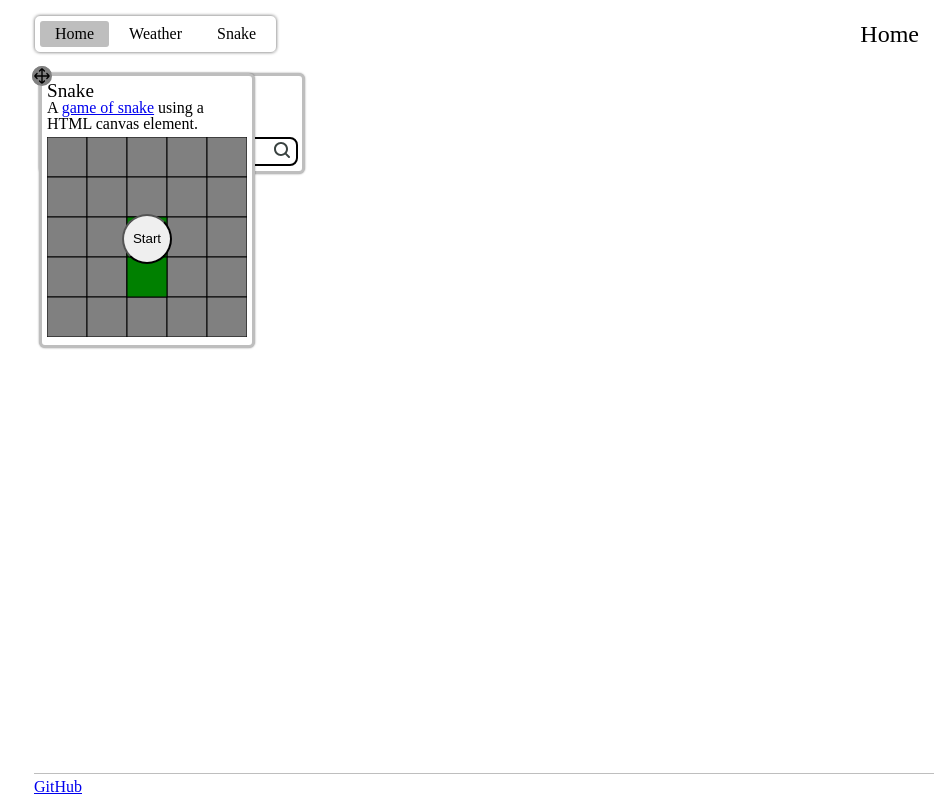
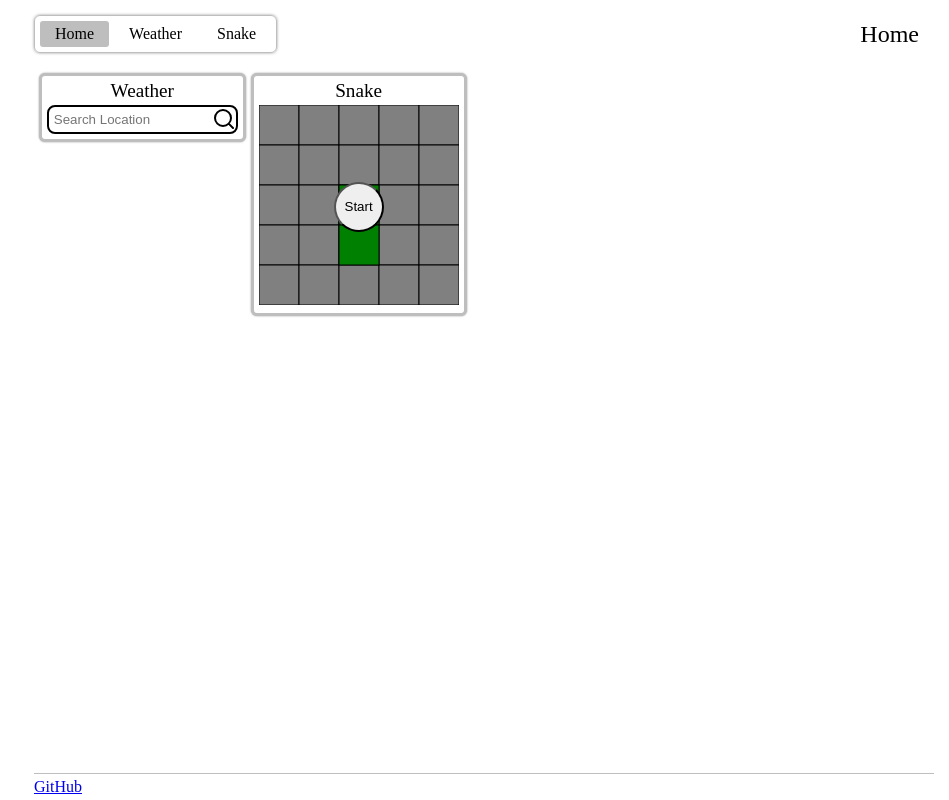
Before and after one commit to Imad-C/imads-demos, a SvelteKit app: page / in a window 1280 px wide. Shown: the whole page, without its empty margins (156-1105 px from the left). Built offline with nearby package versions, Linux system fonts and the light colour scheme.

Commit message:
Make draggable a prop instead of default

```diff
--- a/src/components/Card.svelte
+++ b/src/components/Card.svelte
@@ -4,26 +4,31 @@
 	let {
 		content,
 		title,
-		top = '0px',
-		left = '0px',
+		draggable = false,
+		draggableConfig = { top: '0px', left: '0px' },
 		minWidth = '0px'
 	}: {
 		content: Snippet;
 		title?: string;
-		top?: string;
-		left?: string;
+		draggable?: boolean;
+		draggableConfig?: draggableConfig;
 		minWidth?: string;
 	} = $props();
 
+	interface draggableConfig {
+		top: string;
+		left: string;
+	}
+
 	let container: HTMLDivElement;
-	let dragger: HTMLImageElement;
+	let dragger = $state<HTMLImageElement>();
 	let pos1 = 0;
 	let pos2 = 0;
 	let pos3 = 0;
 	let pos4 = 0;
 
 	onMount(() => {
-		dragger.onmousedown = dragMouseDown;
+		if (dragger) dragger.onmousedown = dragMouseDown;
 	});
 
 	function dragMouseDown(e: MouseEvent) {
@@ -51,19 +56,28 @@
 		document.onmousemove = null;
 		console.log('closeDragElement');
 	}
+
+	function getDraggableStyles() {
+		if (draggable)
+			return `position: absolute; top: ${draggableConfig?.top}; left: ${draggableConfig?.left};`;
+		return '';
+	}
 </script>
 
 <div
 	class="container"
 	bind:this={container}
-	style={`top: ${top}; left: ${left}; min-width: ${minWidth}`}
+	style={`${getDraggableStyles()} min-width: ${minWidth}`}
 >
+	{#if draggable}
 		<img
 			src="/drag.svg"
 			alt="An icon to indicate a draggable UI element."
 			class="dragger"
 			bind:this={dragger}
 		/>
+	{/if}
+
 	<p class="title">{title}</p>
 	<div class="content">
 		{@render content()}
@@ -72,7 +86,6 @@
 
 <style>
 	.container {
-		position: absolute;
 		border: solid var(--colour-silver) 3px;
 		border-radius: var(--border-radius-medium);
 		box-shadow: 0 0 2px rgba(0, 0, 0, 0.4);
@@ -95,8 +108,9 @@
 	}
 
 	.title {
+		text-align: center;
 		font-size: 1.2rem;
-		/* border-bottom: solid 1px var(--colour-silver); */
+		margin-bottom: var(--spacing-small);
 	}
 
 	.content {
--- a/src/components/Search.svelte
+++ b/src/components/Search.svelte
@@ -2,67 +2,45 @@
 	let {
 		value = $bindable(),
 		handler,
-		width = '15rem'
+		width = '100%'
 	}: { value: string; handler: (event: MouseEvent) => void; width?: string } = $props();
 </script>
 
-<div class="search-container" style="width: {width};">
-	<input bind:value id="search" placeholder="Search Location" />
-	<button onclick={handler} aria-label="search">
-		<svg
-			version="1.0"
-			id="Layer_1"
-			xmlns="http://www.w3.org/2000/svg"
-			xmlns:xlink="http://www.w3.org/1999/xlink"
-			width="16px"
-			height="16px"
-			viewBox="0 0 64.00 64.00"
-			enable-background="new 0 0 64 64"
-			xml:space="preserve"
-			fill="#000000"
-			stroke="#000000"
-			stroke-width="0.00064"
-			transform="matrix(1, 0, 0, 1, 0, 0)"
-			><g id="SVGRepo_bgCarrier" stroke-width="0"></g><g
-				id="SVGRepo_tracerCarrier"
-				stroke-linecap="round"
-				stroke-linejoin="round"
-				stroke="#CCCCCC"
-				stroke-width="1.024"
-			></g><g id="SVGRepo_iconCarrier">
-				<g>
-					<g>
-						<path
-							fill="#394240"
-							d="M62.828,57.172L50.402,44.746C53.902,40.07,56,34.289,56,28C56,12.535,43.465,0,28,0S0,12.535,0,28 s12.535,28,28,28c6.289,0,12.074-2.098,16.75-5.598l12.422,12.426c1.562,1.562,4.094,1.562,5.656,0S64.391,58.734,62.828,57.172z M28,48C16.953,48,8,39.047,8,28S16.953,8,28,8s20,8.953,20,20S39.047,48,28,48z"
-						></path>
-					</g>
-				</g>
-			</g></svg
-		></button
-	>
+<div class="search-container">
+	<input
+		bind:value
+		id="search"
+		class="search"
+		style="width: {width};"
+		placeholder="Search Location"
+	/>
+	<button onclick={handler} aria-label="search" class="button">
+		<img src="/search.svg" alt="A magnifying glass indicating a search button." width="20" />
+	</button>
 </div>
 
 <style>
 	.search-container {
 		display: flex;
+		position: relative;
 	}
 
-	#search {
+	.search {
 		border-radius: 8px;
 		padding: 0.3rem;
-		width: 15rem;
 		border: 2px solid black;
 	}
 
-	button {
+	.button {
+		position: absolute;
+		right: 2%;
+		top: 15%;
 		padding: 0;
 		background: none;
 		border: none;
-		margin-left: -1.5rem;
 	}
 
-	button:hover {
+	.button:hover {
 		cursor: pointer;
 	}
 </style>
--- a/src/routes/+page.svelte
+++ b/src/routes/+page.svelte
@@ -13,21 +13,21 @@
 </script>
 
 <div class="container" bind:this={container}>
-	<Card title="Weather" top="0" left="0" minWidth="250px">
+	<Card title="Weather">
 		{#snippet content()}
-			<p class="card-text">
+			<!-- <p class="card-text">
 				A <a href="/weather">weather app</a> using the
 				<a href="https://www.visualcrossing.com/">Visual Crossing</a> API.
-			</p>
-			<Search bind:value={weatherSearchValue} handler={weatherRedirect} width="97%" />
+			</p> -->
+			<Search bind:value={weatherSearchValue} handler={weatherRedirect} />
 		{/snippet}
 	</Card>
 
-	<Card title="Snake" top="0" left="0">
+	<Card title="Snake">
 		{#snippet content()}
-			<p class="card-text">
+			<!-- <p class="card-text">
 				A <a href="/snake">game of snake</a> using a HTML canvas element.
-			</p>
+			</p> -->
 
 			<Snake gridSquares={5} canvasWidth={200} canvasHeight={200} />
 		{/snippet}
@@ -36,7 +36,10 @@
 
 <style>
 	.container {
-		position: relative;
+		display: flex;
+		gap: var(--spacing-small);
+		justify-content: start;
+		align-items: start;
 	}
 
 	.card-text {
--- a/src/routes/weather/+page.svelte
+++ b/src/routes/weather/+page.svelte
@@ -46,7 +46,7 @@
 </script>
 
 <div class="search">
-	<Search bind:value={location} handler={() => fetchWeather(location || '')} />
+	<Search bind:value={location} handler={() => fetchWeather(location || '')} width="300px" />
 </div>
 
 {#if locationWeatherError}
```
Also changed, not shown: static/search.svg (added). Lines whose indentation alone changed are shown as unchanged.
